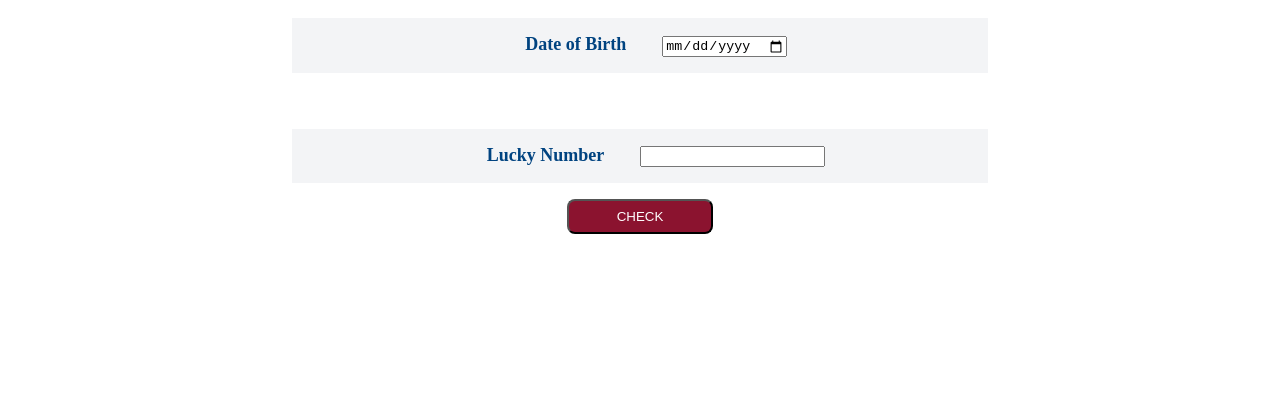
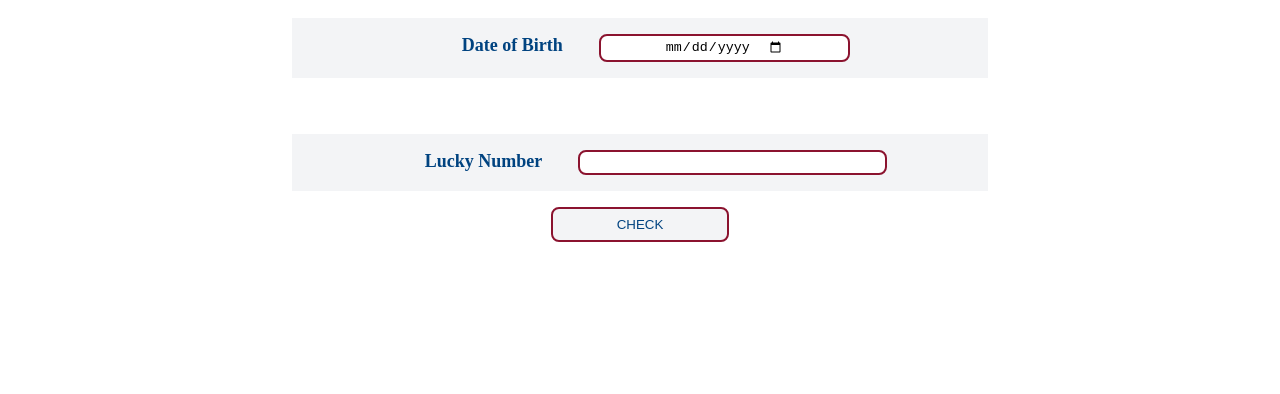
Before and after one commit to vanshitamoolchandani/NeoG-isYourBirthdayLucky, a plain HTML site: page index.html in a window 1280 px wide. Shown: the part 105-499 px from the top of the page. Drawn offline with Linux system fonts and the light colour scheme.

Commit message:
button updates

```diff
--- a/index.html
+++ b/index.html
@@ -18,7 +18,7 @@
         <section>
             <div class="section-offwhite container-center align">
                 <label class="text cont" for="birthday">Date of Birth</label>
-                <input id="birthday" type="date"></input>
+                <input class="input" id="birthday" type="date"></input>
 
             </div>
         </section>
@@ -28,7 +28,7 @@
         <section>
             <div class="section-offwhite container-center align">
                 <label class="text cont" for="lucky-no">Lucky Number</label>
-                <input id="lucky-no" type="number"></input>
+                <input class="input id="lucky-no" type="number"></input>
             </div>
         </section>
 
--- a/styles.css
+++ b/styles.css
@@ -35,12 +35,21 @@ body {
     padding-left: 3rem;
     padding-right: 3rem;
 }
+
+.input{
+    padding: 0.2rem 4rem;
+    border-radius: 0.5rem;
+    border: 2px solid var(--dark-red)
+}
+
 #check-button{
-    background-color: var(--dark-red);
-    padding: 0.5rem 3rem;
+    color: var(--primary-color);
+    border: 2px solid var(--dark-red);
+    padding: 0.5rem 4rem;
     border-radius: 0.5rem;
-    color: white;
+    background-color: var(--off-white);
 }
+
 .container-center {
     max-width: 600px;
     margin: auto;
```
